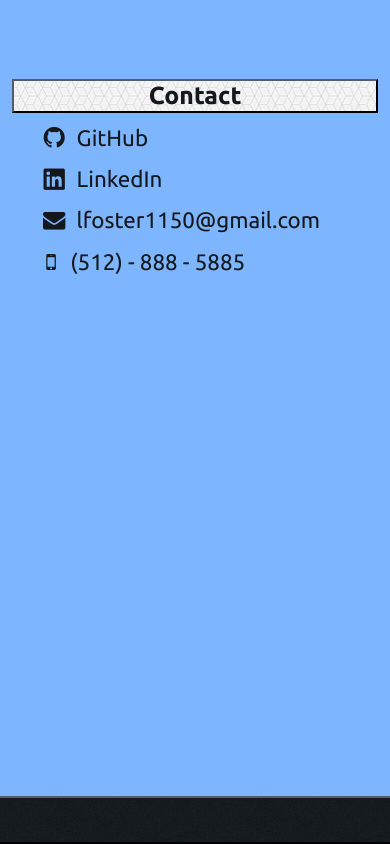
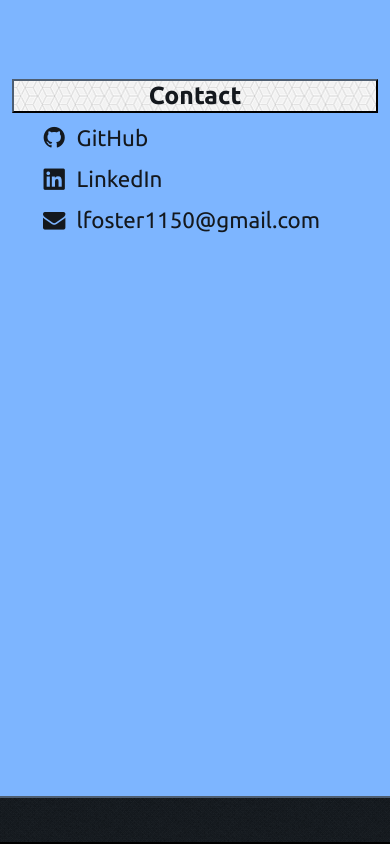
Before and after one commit to lfoster1150/portfolio, a React (Create React App) app in the folder portfolio/: page / in a window 390 px wide. Shown: the part 5033-5877 px from the top of the page. Built offline with nearby package versions, Linux system fonts and the light colour scheme.

Commit message:
Removed phone number

```diff
--- a/portfolio/src/components/Contact.js
+++ b/portfolio/src/components/Contact.js
@@ -32,10 +32,6 @@ const Contact = () => {
               <i class="fa fa-envelope" aria-hidden="true"></i>
               lfoster1150@gmail.com
             </a>
-            <label className="number contact-icon">
-              <i class="fa fa-mobile"></i>
-              (512) - 888 - 5885
-            </label>
           </Container>
         </Container>
       </div>
```
